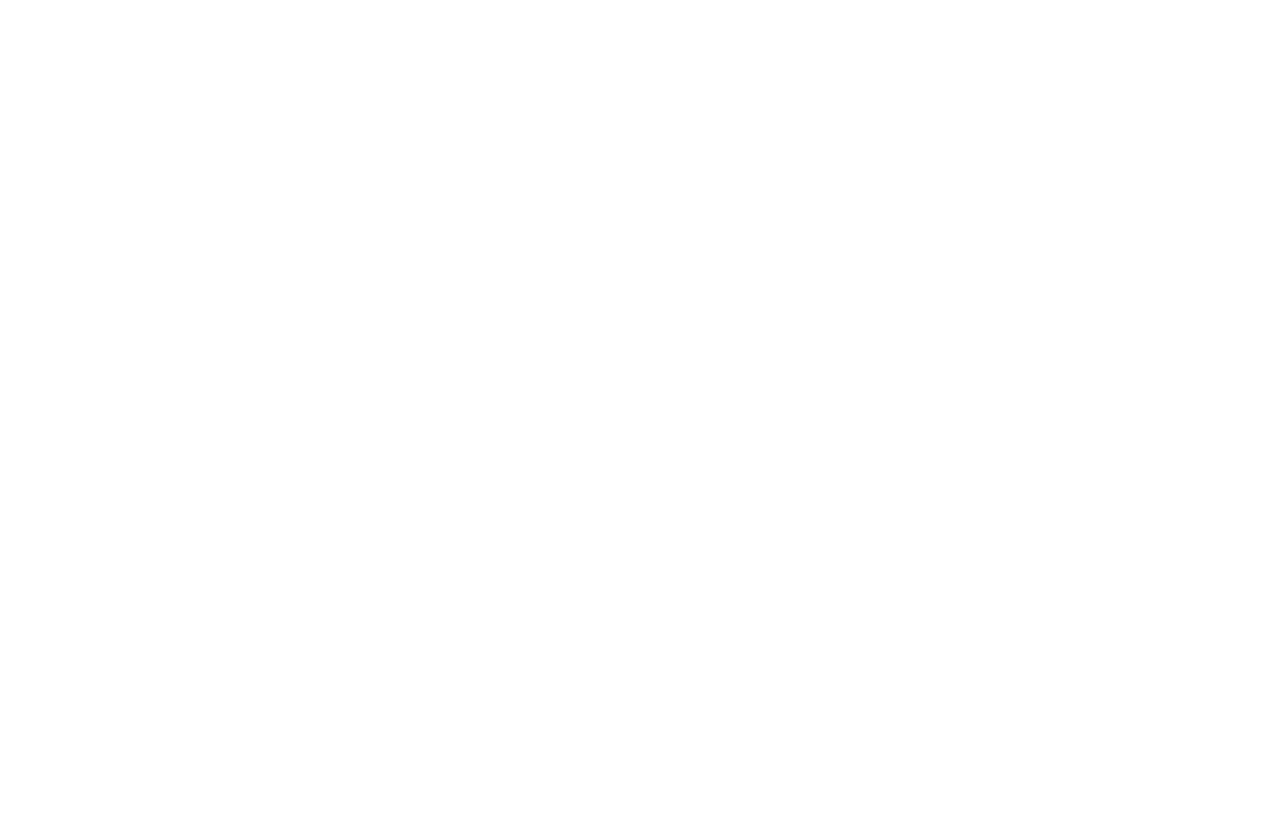
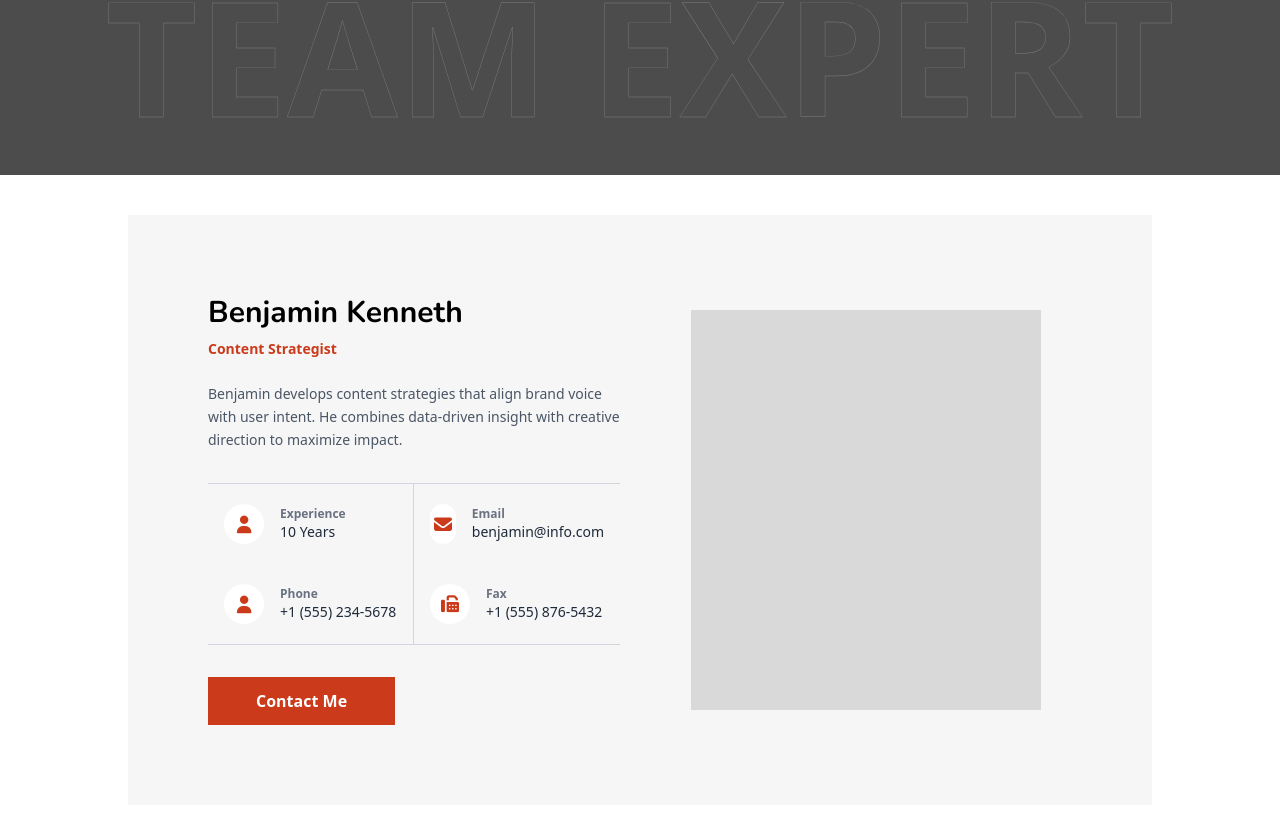
Before and after one commit to tanzeela-16/Delish-Restaurant-Cafe, a React (Vite) app: page /team/benjamin-kenneth in a window 1280 px wide. Before the commit this address had no page. Shown: the part 522-1360 px from the top of the page. Before the commit the page ends 800 px from the top, so only its background shows below. Built offline with nearby package versions, Linux system fonts and the light colour scheme.

Commit message:
Added Team-Deatils

```diff
--- a/package.json
+++ b/package.json
@@ -10,6 +10,7 @@
     "preview": "vite preview"
   },
   "dependencies": {
+    "@fortawesome/fontawesome-free": "^7.0.0",
     "@tailwindcss/vite": "^4.1.11",
     "lucide-react": "^0.528.0",
     "react": "^19.1.0",
--- a/src/App.jsx
+++ b/src/App.jsx
@@ -6,6 +6,7 @@
 import ShopPage from "./pages/ShopPage";
 import ProductDetailPage from "./pages/ProductDetailPage";
 import Team from "./pages/Team";
+import TeamDetails from "./pages/TeamDetails";
 
 function App() {
   return (
@@ -18,6 +19,7 @@
           <Route path="shop" element={<ShopPage />} />
           <Route path="product/:productId" element={<ProductDetailPage />} />
           <Route path="team" element={<Team />} />
+          <Route path="/team/:id" element={<TeamDetails />} />
         </Route>
       </Routes>
     </Router>
--- a/src/data/TeamData.jsx
+++ b/src/data/TeamData.jsx
@@ -1,13 +1,72 @@
 // teamData.js
 
-// You can add fields like bio, social links, etc., later.
 const teamMembers = [
-  { name: "Kuman Tunman", role: "Writer", imageUrl: null },
-  { name: "Benjamin Kenneth", role: "Writer", imageUrl: null },
-  { name: "Matthew Nathaniel", role: "Writer", imageUrl: null },
-  { name: "George James", role: "Writer", imageUrl: null },
-  { name: "Edward May", role: "Writer", imageUrl: null },
-  { name: "Patrick Robert", role: "Writer", imageUrl: null },
+  {
+    id: "kuman-tunman",
+    name: "Kuman Tunman",
+    role: "Senior Writer",
+    imageUrl: null,
+    bio: "Kuman is a seasoned storyteller with a knack for turning complex ideas into compelling narratives. His work focuses on clarity and audience engagement across digital platforms.",
+    experience: "12 Years",
+    email: "kuman@info.com",
+    phone: "+1 (555) 123-4567",
+    fax: "+1 (555) 987-6543",
+  },
+  {
+    id: "benjamin-kenneth",
+    name: "Benjamin Kenneth",
+    role: "Content Strategist",
+    imageUrl: null,
+    bio: "Benjamin develops content strategies that align brand voice with user intent. He combines data-driven insight with creative direction to maximize impact.",
+    experience: "10 Years",
+    email: "benjamin@info.com",
+    phone: "+1 (555) 234-5678",
+    fax: "+1 (555) 876-5432",
+  },
+  {
+    id: "matthew-nathaniel",
+    name: "Matthew Nathaniel",
+    role: "Copywriter",
+    imageUrl: null,
+    bio: "Matthew crafts concise, persuasive copy tailored to purpose. His background in advertising gives him a sharp sense for messaging that converts.",
+    experience: "8 Years",
+    email: "matthew@info.com",
+    phone: "+1 (555) 345-6789",
+    fax: "+1 (555) 765-4321",
+  },
+  {
+    id: "george-james",
+    name: "George James",
+    role: "Editor",
+    imageUrl: null,
+    bio: "George ensures every piece meets the highest standards of quality and coherence. He has an eye for detail and a deep appreciation for tone and flow.",
+    experience: "15 Years",
+    email: "george@info.com",
+    phone: "+1 (555) 456-7890",
+    fax: "+1 (555) 654-3210",
+  },
+  {
+    id: "edward-may",
+    name: "Edward May",
+    role: "Creative Lead",
+    imageUrl: null,
+    bio: "Edward leads creative direction, blending visual and verbal storytelling to build memorable brand experiences. He champions collaboration across disciplines.",
+    experience: "11 Years",
+    email: "edward@info.com",
+    phone: "+1 (555) 567-8901",
+    fax: "+1 (555) 543-2109",
+  },
+  {
+    id: "patrick-robert",
+    name: "Patrick Robert",
+    role: "Associate Writer",
+    imageUrl: null,
+    bio: "Patrick supports content creation with fresh perspectives and rigorous research. He is passionate about helping brands articulate their purpose clearly.",
+    experience: "5 Years",
+    email: "patrick@info.com",
+    phone: "+1 (555) 678-9012",
+    fax: "+1 (555) 432-1098",
+  },
 ];
 
 export default teamMembers;
--- a/src/index.css
+++ b/src/index.css
@@ -1,3 +1,4 @@
+@import url('@fortawesome/fontawesome-free/css/all.min.css');
 @import "tailwindcss";
 
 html {
--- a/src/pages/Team.jsx
+++ b/src/pages/Team.jsx
@@ -1,5 +1,6 @@
 // Team.jsx
 import React from "react";
+import { Link } from "react-router-dom";
 import teamMembers from "../data/TeamData";
 import Header from "../components/Header";
 
@@ -41,14 +42,15 @@
         Honed={"TEAM EXPERT"}
       />
       <div className="max-w-6xl mx-auto py-25 px-4 sm:px-8 lg:px-20">
-        <div className="grid grid-cols-1 sm:grid-cols-2 md:grid-cols-3 gap-5">
+        <div className="grid grid-cols-1 sm:grid-cols-2 md:grid-cols-3 gap-5 justify-item-center">
           {teamMembers.map((member, idx) => (
-            <TeamCard
-              key={idx}
-              name={member.name}
-              role={member.role}
-              imageUrl={member.imageUrl}
-            />
+            <Link to={`/team/${member.id}`} key={idx} className="no-underline">
+              <TeamCard
+                name={member.name}
+                role={member.role}
+                imageUrl={member.imageUrl}
+              />
+            </Link>
           ))}
         </div>
       </div>
--- /dev/null
+++ b/src/pages/TeamDetails.jsx
@@ -0,0 +1,96 @@
+import React from "react";
+import { useParams, Navigate } from "react-router-dom";
+import teamMembers from "../data/TeamData";
+import Header from "../components/Header";
+
+const InfoCell = ({ label, value, iconClass }) => (
+  <div className="flex items-center gap-4 px-4 py-5">
+    <div className="w-10 h-10 flex items-center justify-center rounded-full text-[#cb3a1a] bg-white text-lg">
+      <i className={iconClass}></i>
+    </div>
+    <div>
+      <div className="text-gray-500 text-xs font-semibold">{label}</div>
+      <div className="text-sm font-medium text-gray-800">{value}</div>
+    </div>
+  </div>
+);
+
+const TeamDetails = () => {
+  const { id } = useParams();
+  const member = teamMembers.find((m) => m.id.toString() === id);
+
+  if (!member) {
+    return <Navigate to="/team" replace />;
+  }
+
+  const {
+    name,
+    role,
+    imageUrl,
+    bio,
+    experience,
+    email,
+    phone,
+    fax,
+  } = member;
+
+  return (
+    <div className="bg-white text-gray-800 font-sans">
+      <Header
+        PageName={"CHEF DETAILS"}
+        PageDetail={"HOME / CHEF DETAILS"}
+        Honed={"TEAM EXPERT"}
+      />
+
+      <div className="min-h-screen py-10 px-4 bg-white">
+        <div className="max-w-5xl mx-auto bg-[#f6f6f6] p-6 sm:p-10 md:p-16 lg:p-20 flex flex-col lg:flex-row gap-10">
+          {/* Left Content */}
+          <div className="flex-1 flex flex-col justify-center">
+            <h1 className="text-2xl sm:text-3xl font-bold text-black mb-2" style={{ fontFamily: "'Nunito', sans-serif" }}>
+              {name}
+            </h1>
+            <div className="text-sm text-[#cb3a1a] font-semibold mb-6">{role}</div>
+            <p className="text-sm text-gray-600 leading-relaxed mb-8">{bio}</p>
+
+            {/* Info Grid Table */}
+            <div className="grid grid-cols-1 sm:grid-cols-2 border-t border-b divide-y sm:divide-y-0 divide-gray-300 border-gray-300 mb-8">
+              <div className="sm:border-r border-gray-300">
+                <InfoCell iconClass="fas fa-user" label="Experience" value={experience} />
+              </div>
+              <div>
+                <InfoCell iconClass="fas fa-envelope" label="Email" value={email} />
+              </div>
+              <div className="sm:border-r border-gray-300">
+                <InfoCell iconClass="fas fa-user" label="Phone" value={phone} />
+              </div>
+              <div>
+                <InfoCell iconClass="fas fa-fax" label="Fax" value={fax} />
+              </div>
+            </div>
+
+            <button className="bg-[#cb3a1a] text-white px-8 sm:px-12 py-3 text-md font-semibold hover:bg-red-700 transition w-full sm:w-fit">
+              Contact Me
+            </button>
+          </div>
+
+          {/* Right Image */}
+          <div className="flex-1 flex items-center justify-center">
+            <div className="w-full sm:w-[350px] h-[400px] max-w-sm aspect-square bg-[#d9d9d9] overflow-hidden">
+              {imageUrl ? (
+                <img
+                  src={imageUrl}
+                  alt={name}
+                  className="w-full h-full object-cover"
+                />
+              ) : (
+                <div className="w-full h-full" />
+              )}
+            </div>
+          </div>
+        </div>
+      </div>
+    </div>
+  );
+};
+
+export default TeamDetails;
```
Also changed, not shown: 1 other file (tests, documents, lock files or other folders).
